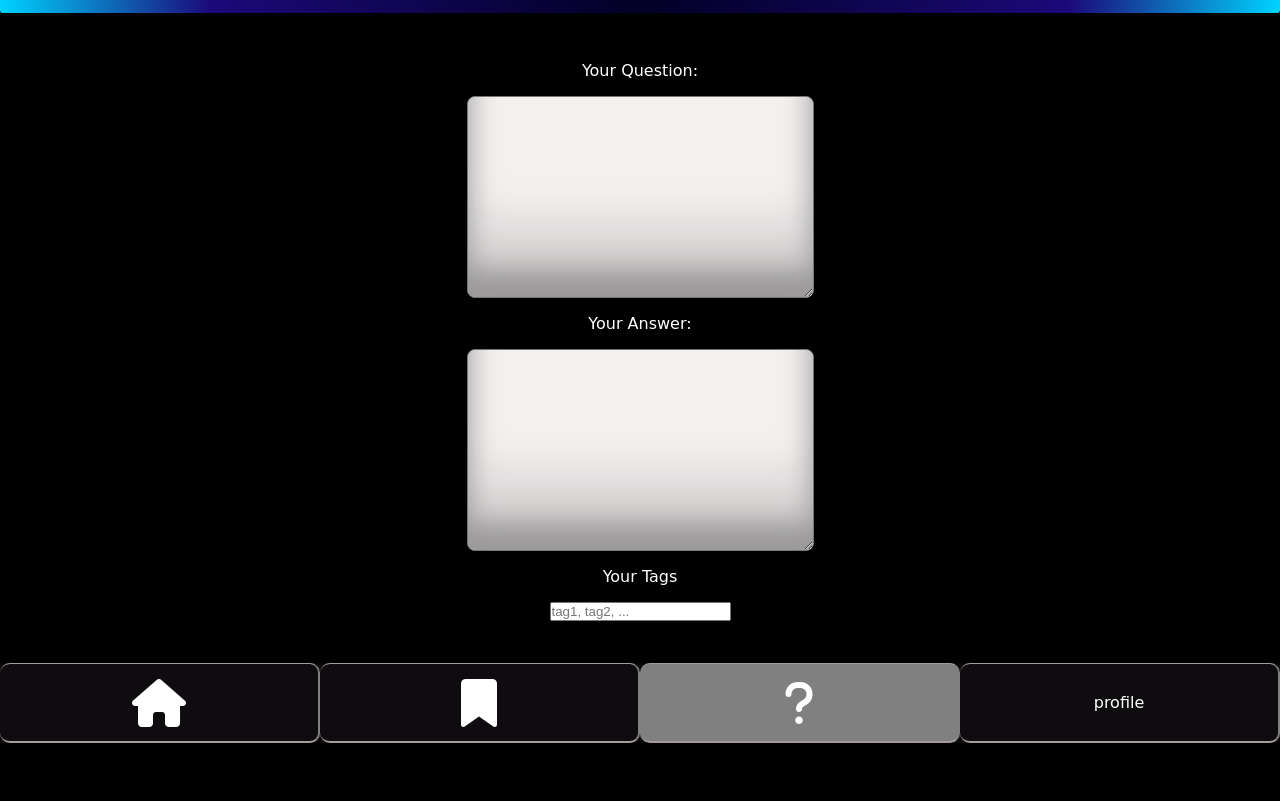
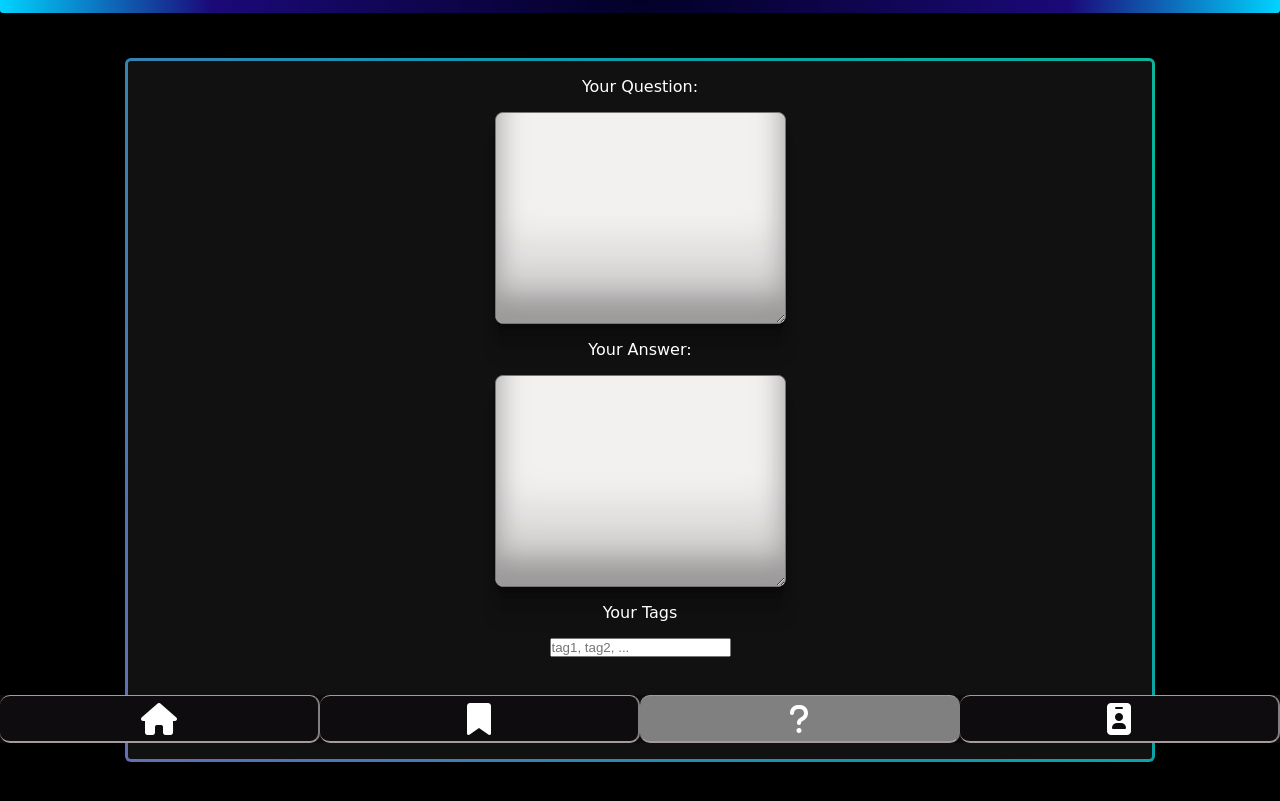
Before and after one commit to tRomanowski/quiz-app, a plain HTML site: page create.html in a window 1280 px wide. Shown: the part 57-858 px from the top of the page. Drawn offline with Linux system fonts and the light colour scheme; a web font is replaced by a local one.

Commit message:
Update question creator

```diff
--- a/create.html
+++ b/create.html
@@ -16,7 +16,7 @@
       <h1 class="header__title">Quiz-App</h1>
     </header>
     <main>
-      <form class="question-creator" action="">
+      <form class="question-creator gradient-border" action="">
         <label for="mkquestion">Your Question:</label>
         <textarea
           class="question-creator__qarea"
@@ -35,19 +35,22 @@
         ></textarea>
         <label for="tag-selector">Your Tags</label>
         <input type="text" id="tag-selector" placeholder="tag1, tag2, ..." />
+        <button class="question-creator__button button">Submit</button>
       </form>
     </main>
     <footer class="footer">
       <div class="footer__box">
-        <a href="./index.html"><i class="fa-solid fa-house fa-3x"></i></a>
+        <a href="./index.html"><i class="fa-solid fa-house fa-2x"></i></a>
       </div>
       <div class="footer__box">
-        <a href="./bookmark.html"><i class="fa-solid fa-bookmark fa-3x"></i></a>
+        <a href="./bookmark.html"><i class="fa-solid fa-bookmark fa-2x"></i></a>
       </div>
       <div class="footer__box footer__box--active">
-        <i class="fa-solid fa-question fa-3x"></i>
+        <i class="fa-solid fa-question fa-2x"></i>
       </div>
-      <div class="footer__box">profile</div>
+      <div class="footer__box">
+        <a href="./profile.html"><i class="fa-solid fa-id-badge fa-2x"></i></a>
+      </div>
     </footer>
   </body>
 </html>
--- a/styles/components/footer.css
+++ b/styles/components/footer.css
@@ -5,7 +5,7 @@
   bottom: 0;
   width: 100%;
   background-color: rgb(11, 10, 11);
-  height: 5rem;
+  height: 48px;
   display: flex;
 }
 
--- a/styles/components/question-creator-form.css
+++ b/styles/components/question-creator-form.css
@@ -4,9 +4,13 @@
   justify-content: center;
   align-items: center;
   gap: 1rem;
+  width: 80%;
+  margin: auto;
+  padding: 1rem;
 }
 
 .question-creator__qarea {
+  font-family: "Kavoon", cursive;
   background-color: rgb(243, 240, 240);
   font-size: 18px;
   border-radius: 8px;
@@ -15,10 +19,10 @@
     rgba(0, 0, 0, 0.1) 0px -79px 40px 0px inset, rgba(0, 0, 0, 0.06) 0px 2px 1px,
     rgba(0, 0, 0, 0.09) 0px 4px 2px, rgba(0, 0, 0, 0.09) 0px 8px 4px,
     rgba(0, 0, 0, 0.09) 0px 16px 8px, rgba(0, 0, 0, 0.09) 0px 32px 16px;
-
 }
 
 .question-creator__aarea {
+  font-family: "Kavoon", cursive;
   background-color: rgb(243, 240, 240);
   font-size: 18px;
   border-radius: 8px;
@@ -27,5 +31,8 @@
     rgba(0, 0, 0, 0.1) 0px -79px 40px 0px inset, rgba(0, 0, 0, 0.06) 0px 2px 1px,
     rgba(0, 0, 0, 0.09) 0px 4px 2px, rgba(0, 0, 0, 0.09) 0px 8px 4px,
     rgba(0, 0, 0, 0.09) 0px 16px 8px, rgba(0, 0, 0, 0.09) 0px 32px 16px;
+}
 
+.question-creator__button {
+  margin-top: 20px;
 }
--- a/styles/components/ribbon.css
+++ b/styles/components/ribbon.css
@@ -2,5 +2,5 @@
   position: absolute;
   top: -10px;
   right: 20px;
-  color: gray;
+  color: rgb(75, 69, 69);
 }
```
Also changed, not shown: bookmark.html (+17 -9 lines), index.html (+4 -4 lines).
